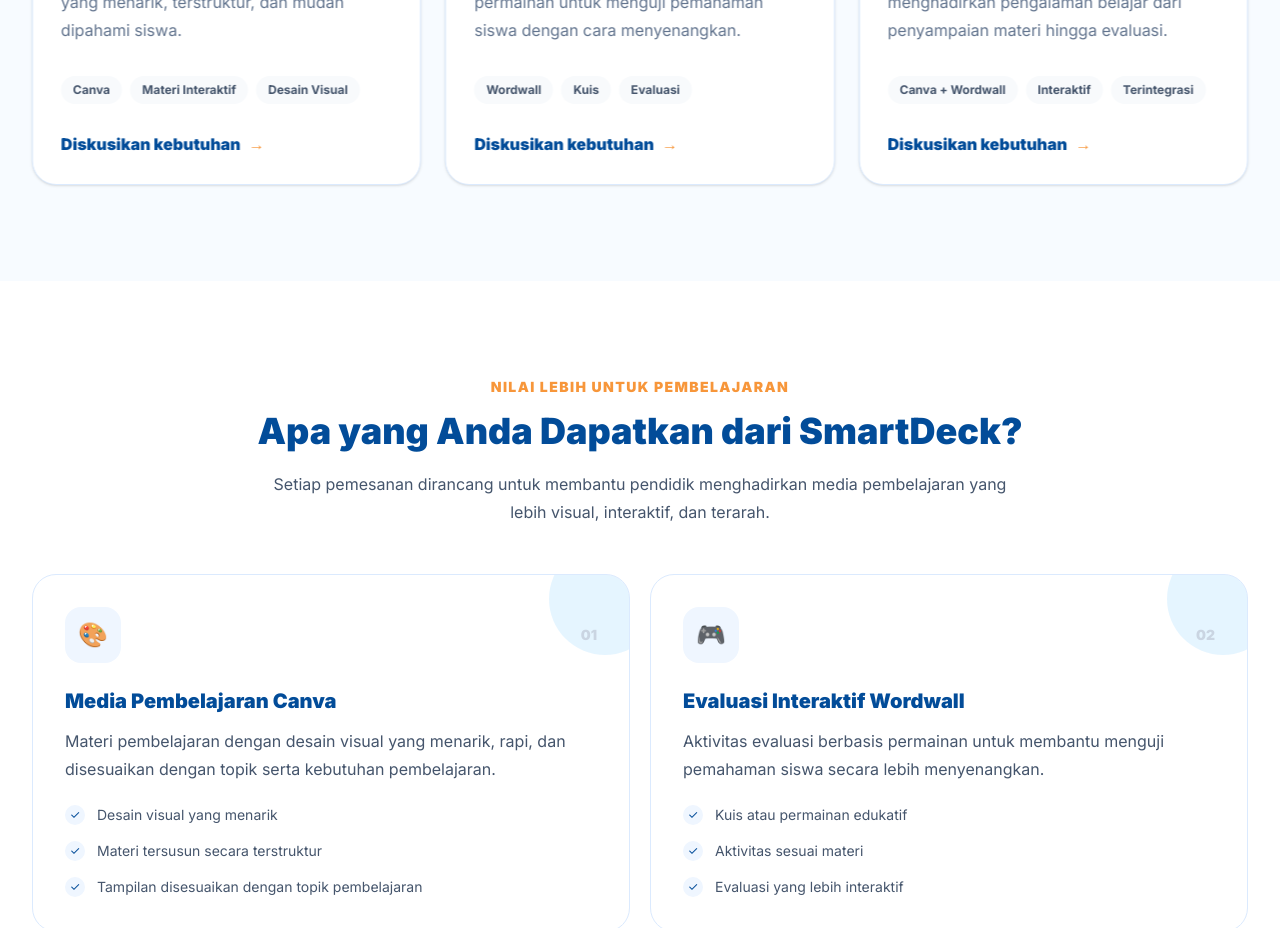
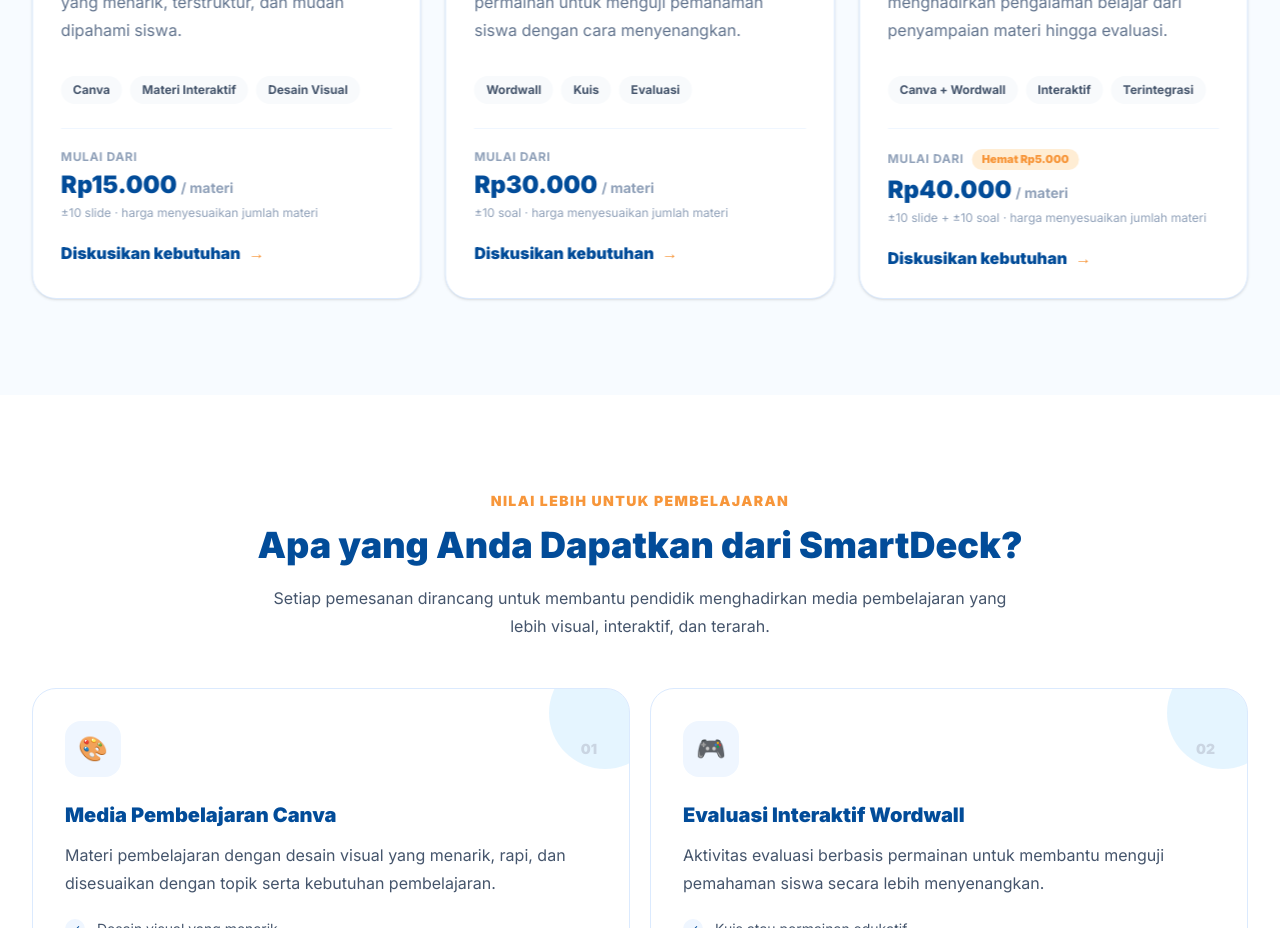
Before and after one commit to smartdeck26-tech/smart-deck, a React (Vite) app: page / in a window 1280 px wide. Shown: the part 2400-3328 px from the top of the page. Built offline with nearby package versions, Linux system fonts and the light colour scheme; no server answers.

Commit message:
perubahan src dan index

```diff
--- a/index.html
+++ b/index.html
@@ -5,7 +5,7 @@
     <meta name="viewport" content="width=device-width, initial-scale=1.0" />
     <meta name="theme-color" content="#024C99" />
     <title>SmartDeck — Media Pembelajaran Interaktif</title>
-    <meta name="description" content="SmartDeck menyediakan jasa pembuatan media pembelajaran interaktif dengan Canva dan evaluasi edukatif menggunakan Wordwall." />
+    <meta name="description" content="Jasa pembuatan media pembelajaran interaktif dengan Canva dan evaluasi Wordwall, mulai Rp15 ribu. Estimasi 1–3 hari, 1 kali revisi." />
     <meta name="robots" content="index, follow" />
     <link rel="canonical" href="https://smart-deck10.vercel.app/" />
 
--- a/src/components/Layanan.jsx
+++ b/src/components/Layanan.jsx
@@ -1,5 +1,8 @@
-import { nomorwa } from "../config";
+import { waLink } from "../config";
 import { trackClick } from "../lib/track";
+
+const rupiah = (n) => `Rp${n.toLocaleString("id-ID")}`;
+
 const services = [
   {
     number: "01",
@@ -8,6 +11,9 @@ const services = [
     desc: "Pembuatan media pembelajaran visual yang menarik, terstruktur, dan mudah dipahami siswa.",
     tags: ["Canva", "Materi Interaktif", "Desain Visual"],
     tone: "blue",
+    harga: 15000,
+    satuan: "materi",
+    catatan: "±10 slide",
   },
   {
     number: "02",
@@ -16,6 +22,9 @@ const services = [
     desc: "Pembuatan aktivitas evaluasi berbasis permainan untuk menguji pemahaman siswa dengan cara menyenangkan.",
     tags: ["Wordwall", "Kuis", "Evaluasi"],
     tone: "orange",
+    harga: 30000,
+    satuan: "materi",
+    catatan: "±10 soal",
   },
   {
     number: "03",
@@ -24,6 +33,10 @@ const services = [
     desc: "Kombinasi Canva dan Wordwall untuk menghadirkan pengalaman belajar dari penyampaian materi hingga evaluasi.",
     tags: ["Canva + Wordwall", "Interaktif", "Terintegrasi"],
     tone: "gradient",
+    harga: 40000,
+    satuan: "materi",
+    catatan: "±10 slide + ±10 soal",
+    hemat: 5000,
   },
 ];
 
@@ -105,10 +118,34 @@ const Layanan = () => {
                 ))}
               </div>
 
+              <div className="mt-6 border-t border-blue-50 pt-5">
+                <div className="flex items-center gap-2">
+                  <p className="text-xs font-bold uppercase tracking-wider text-slate-400">
+                    Mulai dari
+                  </p>
+                  {s.hemat && (
+                    <span className="rounded-full bg-orange-100 px-2.5 py-0.5 text-[11px] font-extrabold text-[#F7963A]">
+                      Hemat {rupiah(s.hemat)}
+                    </span>
+                  )}
+                </div>
+                <p className="mt-1 text-2xl font-black text-[#024C99]">
+                  {rupiah(s.harga)}
+                  <span className="ml-1 text-sm font-bold text-slate-400">
+                    / {s.satuan}
+                  </span>
+                </p>
+                <p className="mt-1 text-xs text-slate-400">
+                  {s.catatan} · harga menyesuaikan jumlah materi
+                </p>
+              </div>
+
               <a
                 onClick={() => trackClick("layanan")}
-                href={`https://wa.me/${nomorwa}?text=Halo%20SmartDeck%2C%20saya%20ingin%20konsultasi%20tentang%20canva%20dan%20wordwall%20yang%20terintegrasi.`}
-                className="mt-7 inline-flex items-center gap-2 font-extrabold text-[#024C99] transition-all group-hover:gap-3"
+                href={waLink(
+                  `Halo SmartDeck, saya ingin konsultasi tentang ${s.title}.`
+                )}
+                className="mt-5 inline-flex items-center gap-2 font-extrabold text-[#024C99] transition-all group-hover:gap-3"
               >
                 Diskusikan kebutuhan
                 <span aria-hidden="true" className="text-[#F7963A]">→</span>
--- a/src/partials/FAQ.jsx
+++ b/src/partials/FAQ.jsx
@@ -19,7 +19,7 @@ export const faqs = [
   },
   {
     q: "Berapa harga jasanya?",
-    a: "Harga menyesuaikan kebutuhan dan jumlah materi. Hubungi admin lewat WhatsApp untuk mendapatkan penawaran yang sesuai.",
+    a: "Canva mulai dari Rp15.000, Wordwall mulai dari Rp30.000, dan Paket Terintegrasi mulai dari Rp40.000 (per materi). Harga final menyesuaikan jumlah slide atau soal, kerumitan desain, jenis aktivitas, dan tenggat. Hubungi admin lewat WhatsApp untuk penawaran yang sesuai.",
   },
   {
     q: "Berapa lama pengerjaannya?",
```
